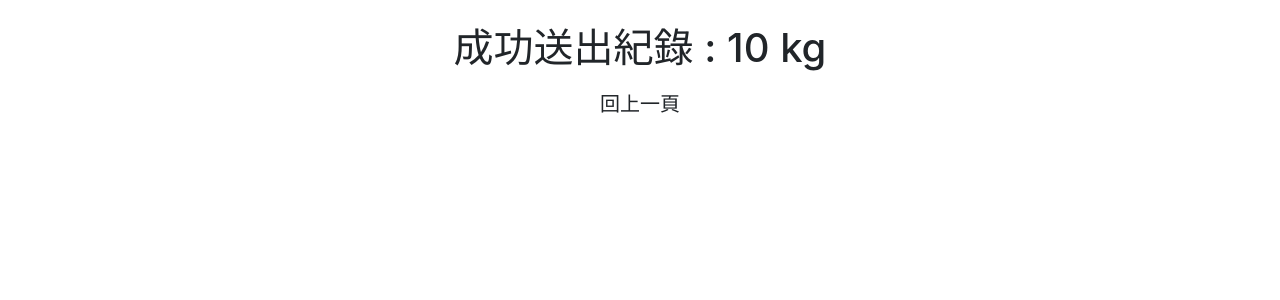
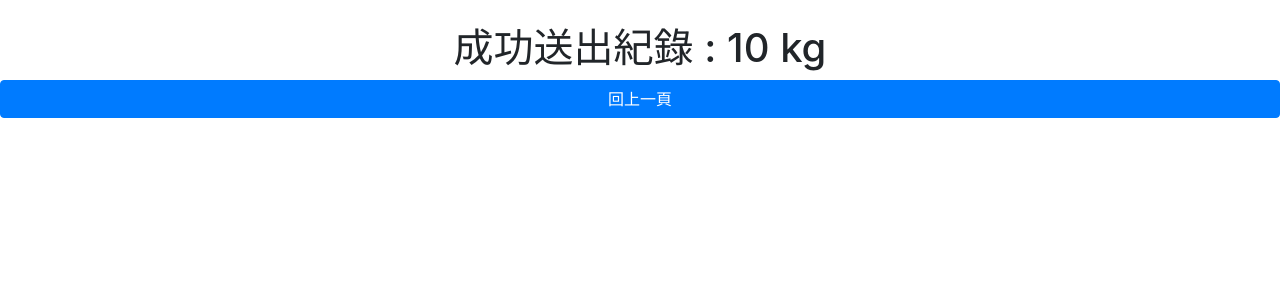
Before and after one commit to balao1312/weight_recorder, a Flask app: template templates/result.html in a window 1280 px wide. Shown: the top 300 px of the page. Run offline with Flask 2, Linux system fonts and the light colour scheme; the template is opened without the code that fills it: most values are stand-ins (such as "Sample title", 1, 10 or a date in 2020); some libraries are stand-ins or nearby versions.

Commit message:
small change

```diff
--- a/templates/result.html
+++ b/templates/result.html
@@ -61,7 +61,7 @@
     <br>
     <h1 class="text-center">成功送出紀錄 : {{ weight }} kg</h1>
     <a href=/weight-recorder>
-      <button class="btn btn-lg btn-block">回上一頁</button>
+      <button class="btn btn-primary btn-md btn-block">回上一頁</button>
     </a>
 
     <!-- Optional JavaScript -->
```
